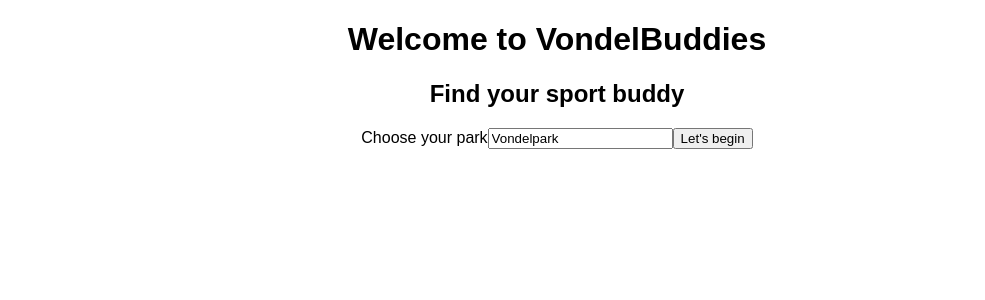
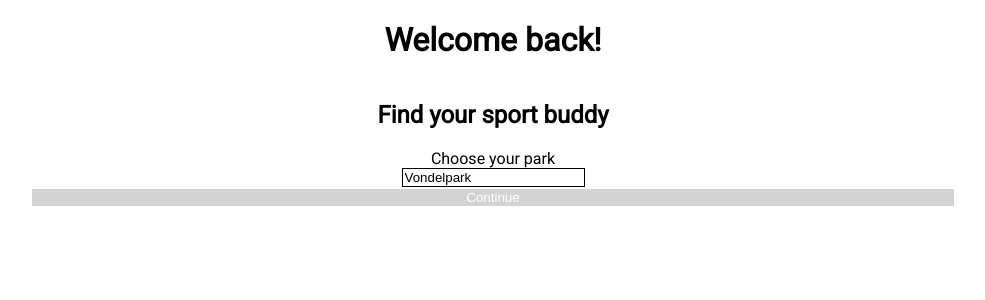
Before and after one commit to ChristopheSnacken/vondelbuddies, a React (Create React App) app: page / in a window 1280 px wide. Shown: the top 300 px of the page, without its empty margins (83-1068 px from the left). Built offline with nearby package versions, Linux system fonts and the light colour scheme; what react-swipeable-views-utils would draw is missing.

Commit message:
added css for welcome page

```diff
--- a/src/App.css
+++ b/src/App.css
@@ -1,28 +1,29 @@
+@import url('https://fonts.googleapis.com/css?family=Roboto');
+
+body {
+  font-family: Roboto, sans-serif;
+  font-size: 16px;
+}
+
 .App {
   text-align: center;
+  height: 100vh;
+  width: 100vw;
 }
 
-.App-logo {
-  animation: App-logo-spin infinite 20s linear;
-  height: 80px;
+main {
+  display: flex;
+  flex-direction: column;
+  justify-content: content;
 }
 
-.App-header {
-  background-color: #222;
-  height: 150px;
-  padding: 20px;
-  color: white;
+.cta-button {
+  width: 80%;
+  background-color: lightgrey;
+  box-shadow: none;
+  border: none;
+  color: #fff;
+  bottom: 0;
+  margin-bottom: auto;
+  align-self: flex-end;
 }
-
-.App-title {
-  font-size: 1.5em;
-}
-
-.App-intro {
-  font-size: large;
-}
-
-@keyframes App-logo-spin {
-  from { transform: rotate(0deg); }
-  to { transform: rotate(360deg); }
-}
--- a/src/components/OnboardingMessage.js
+++ b/src/components/OnboardingMessage.js
@@ -1,5 +1,6 @@
 import React from 'react'
 import { Link } from 'react-router-dom'
+import './Welcome.css'
 
 export default function OnboardingMessage(props) {
   return (
@@ -8,7 +9,7 @@ export default function OnboardingMessage(props) {
       <h2>Find your sport buddy</h2>
       <label htmlFor="park-selector">Choose your park</label>
       <input className="park-selector" id="park-selector" defaultValue="Vondelpark" />
-      <Link to={'./interests'}><button className="button">Let's begin</button></Link>
+      <Link to={'./interests'}><button className="cta-button">Let's begin</button></Link>
     </div>
   )
 }
--- a/src/components/Welcome.css
+++ b/src/components/Welcome.css
@@ -1,14 +1,10 @@
-import React from 'react'
-import { Link } from 'react-router-dom'
-
-export default function Welcome(props) {
-  return (
-    <div className="welcome-page">
-      <h1 className="welcome-title">Welcome to VondelBuddies</h1>
-      <h2>Find your sport buddy</h2>
-      <label className="input-field-label" htmlFor="park-selector">Choose your park</label>
-      <input className="park-selector" id="park-selector" defaultValue="Vondelpark" />
-      <Link to={'./interests'}><button className="button">Let's begin</button></Link>
-    </div>
-  )
+.welcome-page {
+  display: flex;
+  flex-direction: column;
+  width: 90%;
 }
+.park-selector {
+  display: block;
+  border: 1px solid #000;
+  margin: auto;
+}
--- a/src/components/WelcomeBackMessage.js
+++ b/src/components/WelcomeBackMessage.js
@@ -1,5 +1,6 @@
 import React from 'react'
 import { Link } from 'react-router-dom'
+import './Welcome.css'
 
 export default function WelcomeBackMessage(props) {
   return (
@@ -8,7 +9,7 @@ export default function WelcomeBackMessage(props) {
       <h2>Find your sport buddy</h2>
       <label htmlFor="park-selector">Choose your park</label>
       <input className="park-selector" id="park-selector" defaultValue="Vondelpark" />
-      <Link to={'./interests'}><button className="button">Continue</button></Link>
+      <Link to={'./interests'}><button className="cta-button">Continue</button></Link>
     </div>
   )
 }
--- a/src/components/WelcomeContainer.js
+++ b/src/components/WelcomeContainer.js
@@ -6,7 +6,7 @@ import { connect } from 'react-redux'
 class Welcome extends React.PureComponent {
   state = {
     currentUser: {
-      new: true
+      new: false
     }
   }
   render() {
```
